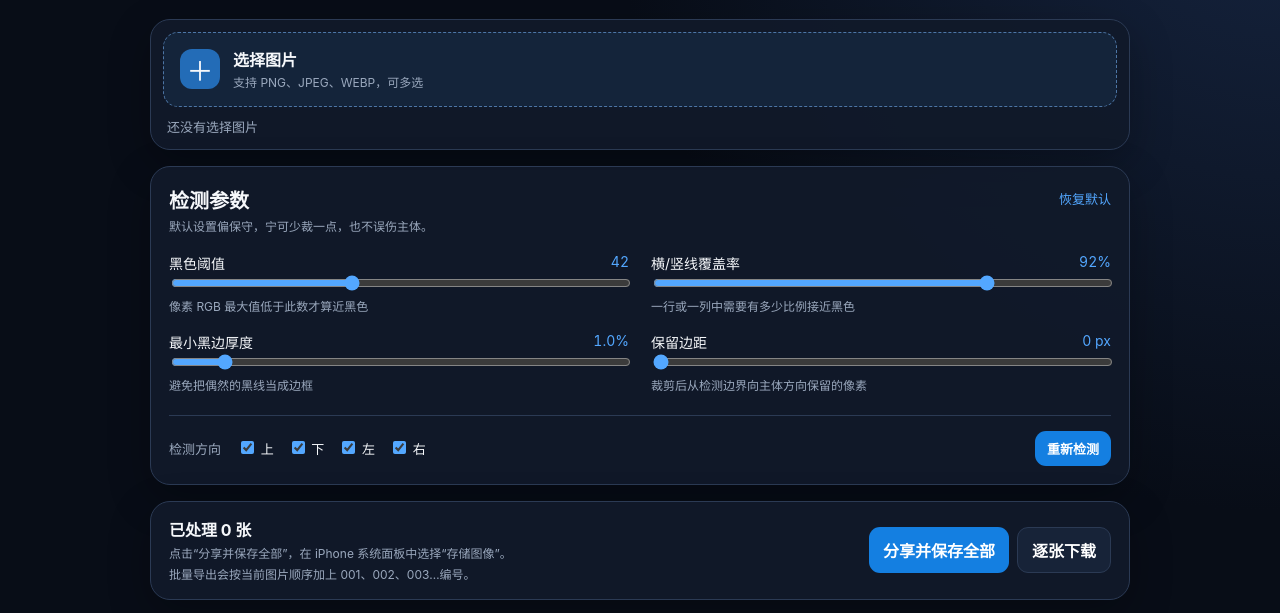
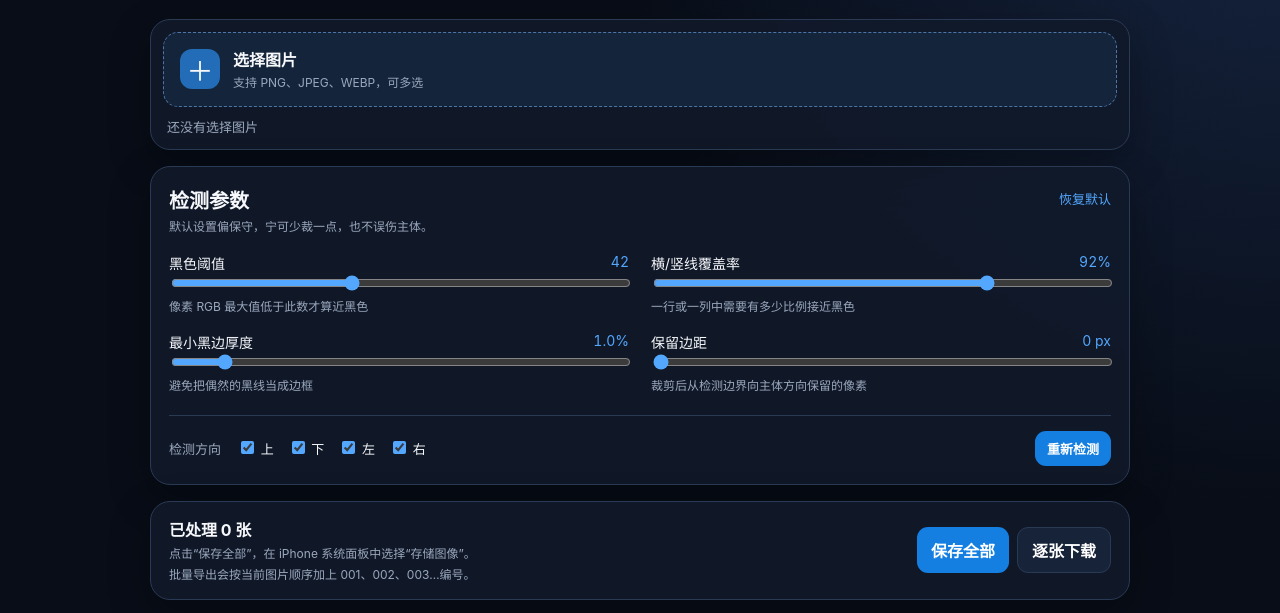
Before and after one commit to kunlun7210/Cropper, a plain HTML site: page index.html in a window 1280 px wide. Shown: the part 160-773 px from the top of the page. Drawn offline with Linux system fonts and the light colour scheme.

Commit message:
Rename bulk save action

```diff
--- a/index.html
+++ b/index.html
@@ -1,3 +1,4 @@
+
 <!doctype html>
 <html lang="zh-CN">
   <head>
@@ -78,11 +79,11 @@
       <section id="batchActions" class="batch-actions panel" hidden>
         <div>
           <strong id="batchSummary">已处理 0 张</strong>
-          <small>点击“分享并保存全部”，在 iPhone 系统面板中选择“存储图像”。</small>
+          <small>点击“保存全部”，在 iPhone 系统面板中选择“存储图像”。</small>
           <small>批量导出会按当前图片顺序加上 001、002、003…编号。</small>
         </div>
         <div class="batch-buttons">
-          <button id="shareAll" class="primary-button" type="button">分享并保存全部</button>
+          <button id="shareAll" class="primary-button" type="button">保存全部</button>
           <button id="downloadAll" class="secondary-button" type="button">逐张下载</button>
         </div>
       </section>
```
